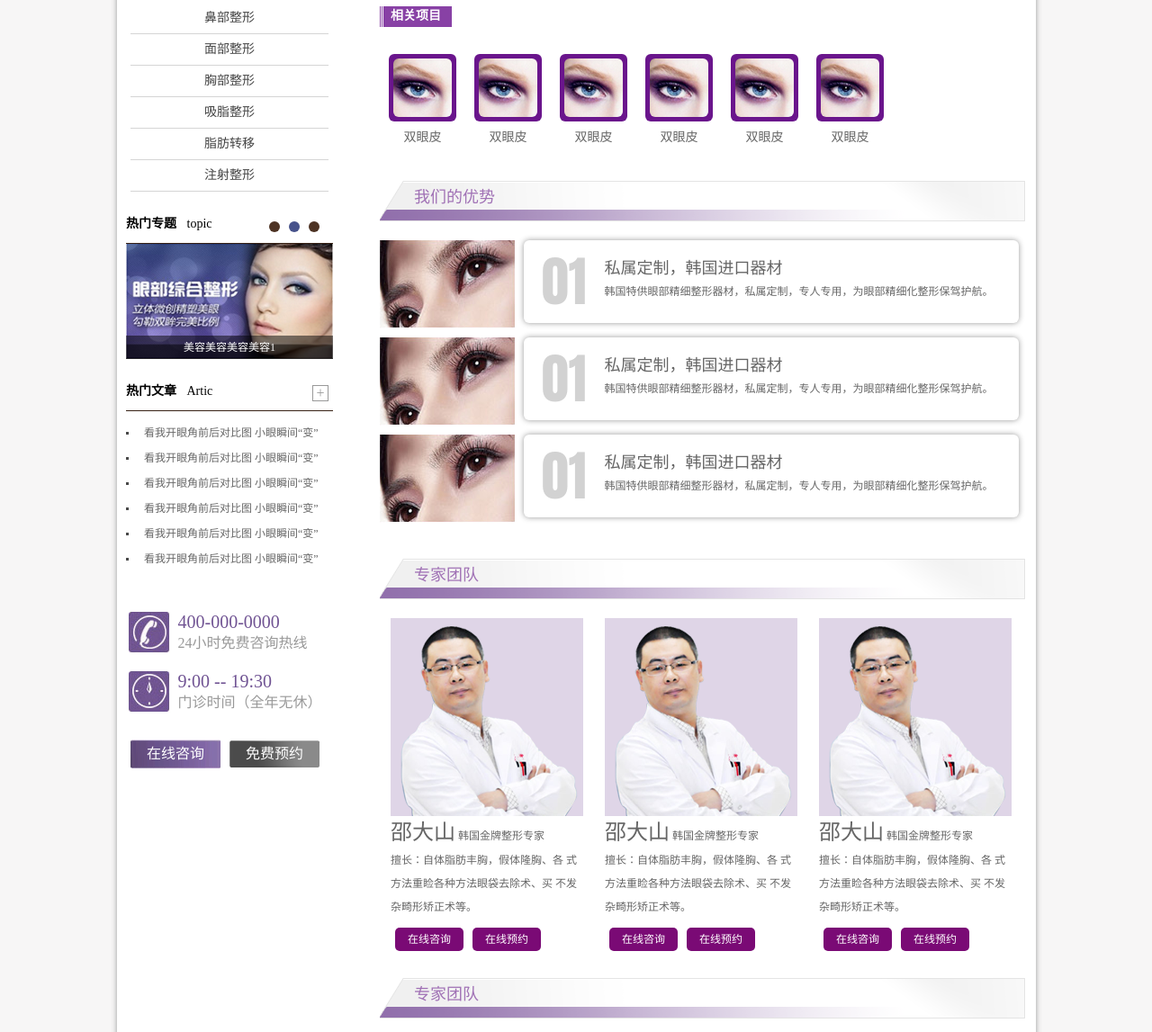
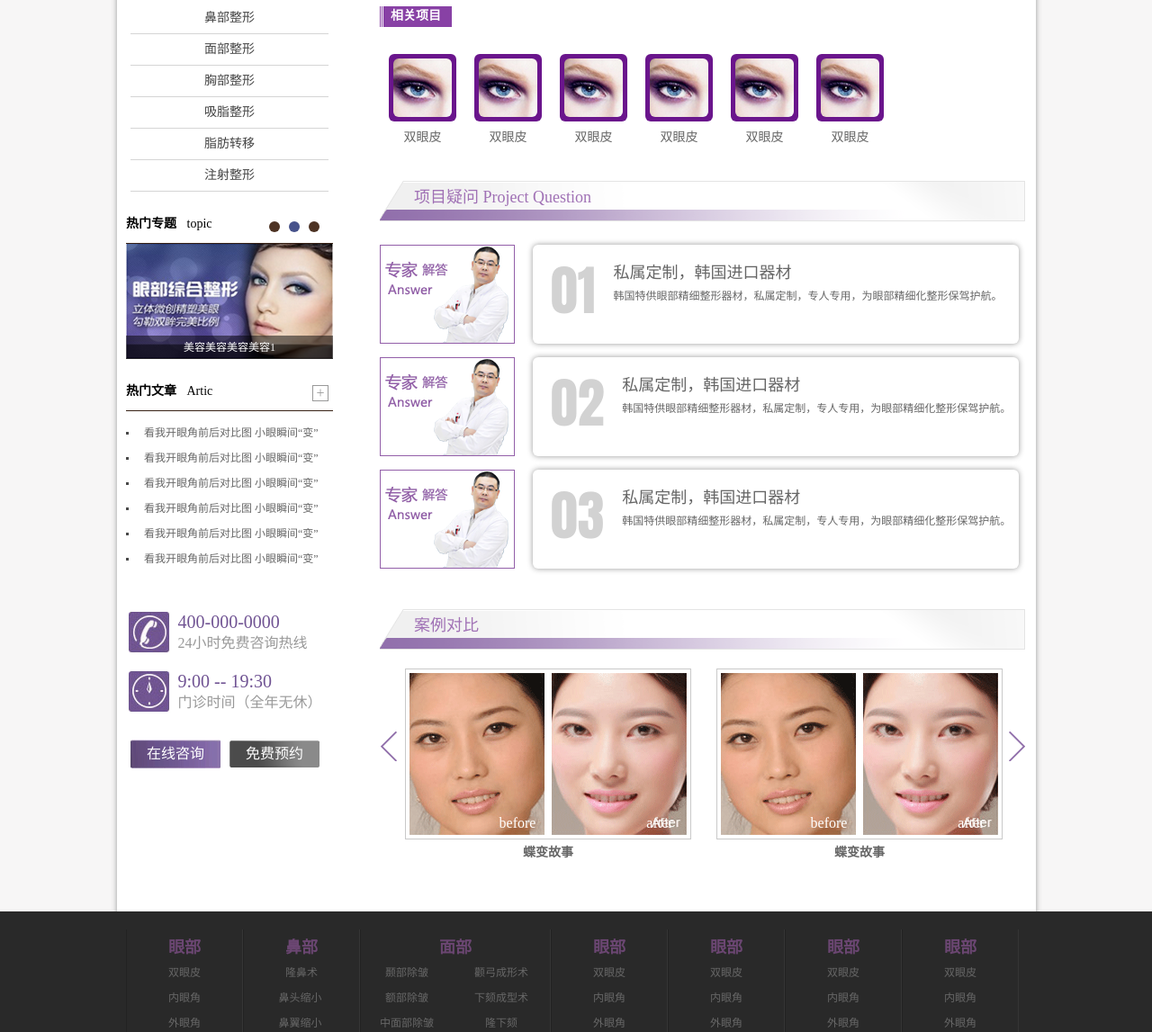
Before and after one commit to zhangxiaotian2s/meirong, a plain HTML site: page qt.html in a window 1280 px wide. Shown: the part 943-2090 px from the top of the page at 90% size. Drawn offline with Linux system fonts and the light colour scheme.

Commit message:
2014/10/28/10

```diff
--- a/css/nrstyle.css
+++ b/css/nrstyle.css
@@ -38,10 +38,11 @@
 .ybzx_ul li h3 a:hover{ color:#6a158c; text-decoration:underline}
 
 .yszjalH2{ background:url(../images/bk20.png); height:46px; width:680px; padding-left:38px; font-size:18px; line-height:36px; font-weight:normal; color:#a071b5}
-.ysxmH2_ul li{ width:100p%; height:98px; margin:10px 0px;}
-.ysxmH2_ul li img{ display:block; float:left; margin-right:10px; display:inline}
-.ysxmH2_ul li div{ float:left; width:550px; height:92px;  border-radius:6px; box-shadow:0px 0px  6px #999999}
-.ysxmH2_ul li div i{ display:block; float:left; height:92px; font-size:60px; line-height:92px; font-family:Impact; font-style:normal; color:#d2d2d2; padding:0px 20px;}
+.ysxmH2_ul li{ width:100p%; height:110px; margin:15px 0px;}
+.ysxmH2_ul li img{ display:block; float:left; margin-right:20px; display:inline; border:#935fa9 solid 1px}
+.ysxmH2_ul li img:hover{ box-shadow:1px 1px 2px #999999; }
+.ysxmH2_ul li div{ float:left; width:540px; height:110px;  border-radius:6px; box-shadow:0px 0px  6px #999999}
+.ysxmH2_ul li div i{ display:block; float:left; height:110px; font-size:60px; line-height:102px; font-family:Impact; font-style:normal; color:#d2d2d2; padding:0px 20px;}
 .ysxmH2_ul li div  h3{ font-size:18px; line-height:32px; margin-top:15px; font-weight:normal;color:#666}
 .ysxmH2_ul li div p{ font-size:12px; color:#666 }
 
--- a/qt.html
+++ b/qt.html
@@ -113,32 +113,32 @@
       </li>
     </ul>
     <div class="blank30"> </div>
-    <h2 class="yszjalH2">我们的优势 </h2>
+    <h2 class="yszjalH2">项目疑问 Project Question </h2>
     <div class="blank10"></div>
     <ul class="ysxmH2_ul">
-      <li> <img src="images/img14.png" width="150" height="98" alt="">
+      <li> <a  href="#"><img src="images/img36.png" width="148" height="108" alt=""></a>
         <div> <i>01</i>
           <h3>私属定制，韩国进口器材</h3>
           <p>韩国特供眼部精细整形器材，私属定制，专人专用，为眼部精细化整形保驾护航。</p>
         </div>
       </li>
-      <li> <img src="images/img14.png" width="150" height="98" alt="">
-        <div> <i>01</i>
+      <li>  <a  href="#"><img src="images/img36.png"  width="148" height="108" alt=""></a>
+        <div> <i>02</i>
           <h3>私属定制，韩国进口器材</h3>
           <p>韩国特供眼部精细整形器材，私属定制，专人专用，为眼部精细化整形保驾护航。</p>
         </div>
       </li>
-      <li> <img src="images/img14.png" width="150" height="98" alt="">
-        <div> <i>01</i>
+      <li>  <a  href="#"><img src="images/img36.png"  width="148" height="108" alt=""></a>
+        <div> <i>03</i>
           <h3>私属定制，韩国进口器材</h3>
           <p>韩国特供眼部精细整形器材，私属定制，专人专用，为眼部精细化整形保驾护航。</p>
         </div>
       </li>
     </ul>
     <div class="blank30"></div>
-    <h2 class="yszjalH2"> 专家团队 </h2>
+  <!--  <h2 class="yszjalH2"> 专家团队 </h2>
     <div class="blank20"></div>
-    <ul class="zjtd_ul">
+   <ul class="zjtd_ul">
       <li> <a href="#"><img src="images/img15.png" width="214" height="220" alt=""> </a>
         <h3><a href="#">邵大山</a> 韩国金牌整形专家</h3>
         <p> 擅长：自体脂肪丰胸，假体隆胸、各
@@ -160,9 +160,9 @@
           不发杂畸形矫正术等。 </p>
         <div class="in_zjcard_zx"> <a href="#"  class="tr1s">在线咨询</a> <a href="#" class="tr1s">在线预约</a> </div>
       </li>
-    </ul>
-    <div class="blank30"></div>
-    <h2 class="yszjalH2"> 专家团队 </h2>
+    </ul>-->
+
+    <h2 class="yszjalH2"> 案例对比 </h2>
     <div class="blank20"></div>
     <div class="aldbH2_box">
       <ul class="aldb_ul" id="aldb_ul">
```
Also changed, not shown: images/img36.png (added).
